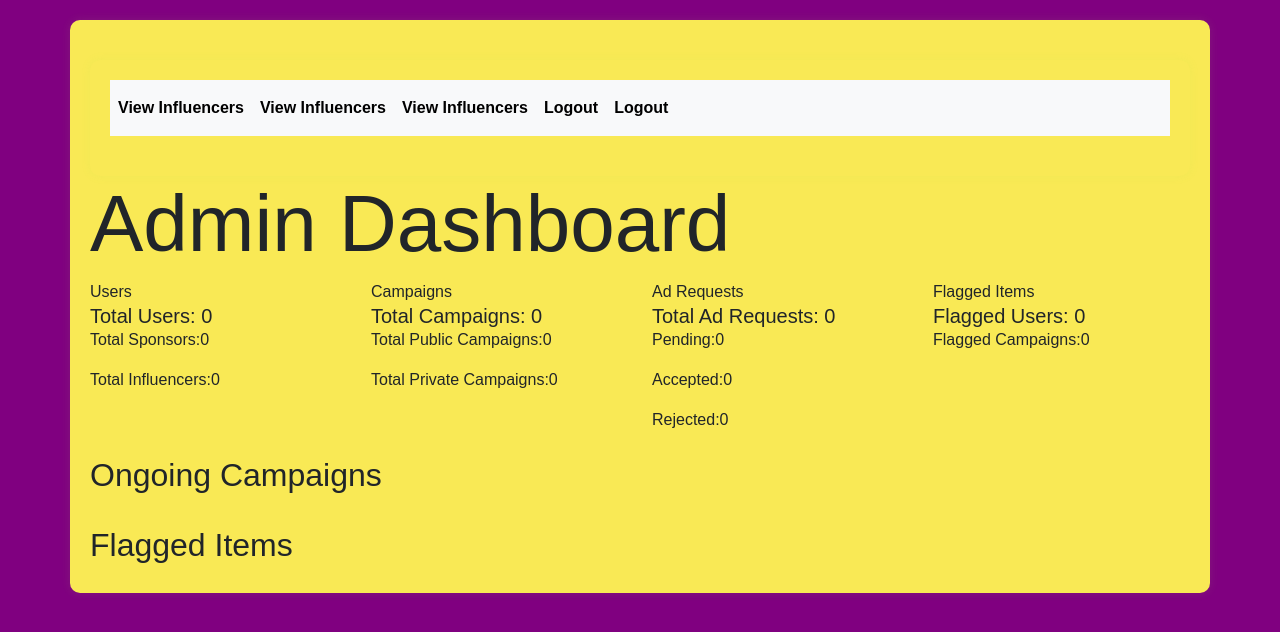
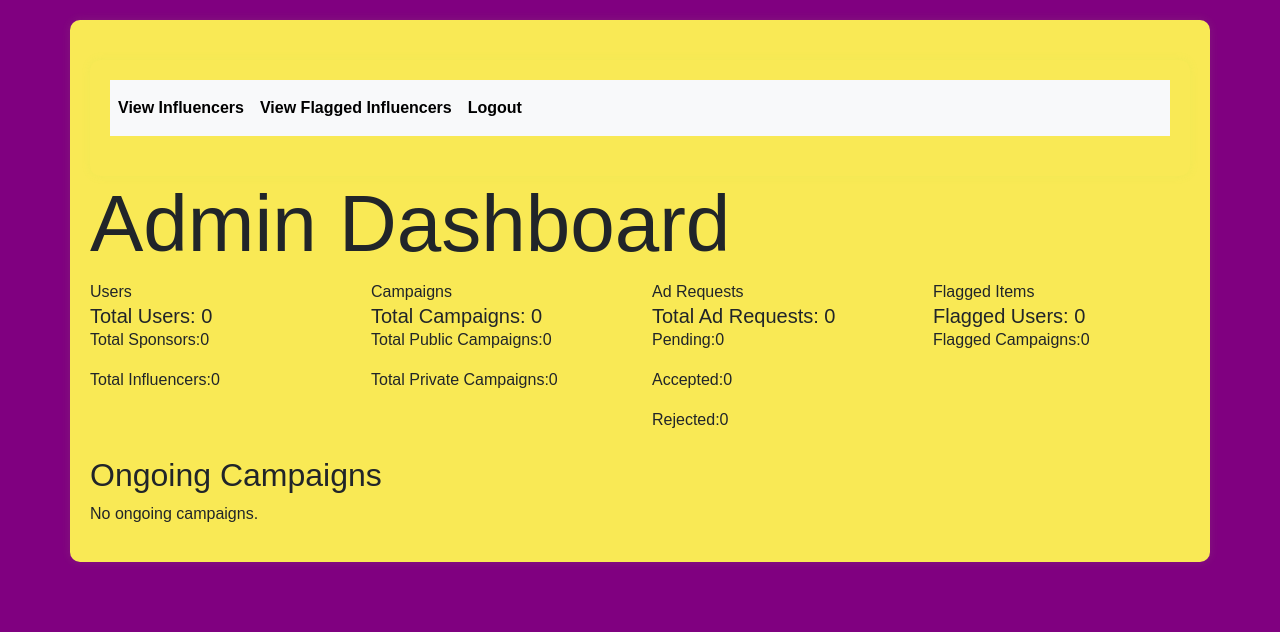
Before and after one commit to 23f3003216/startup-funding-platform, a Flask app: page /admin in a window 1280 px wide. Shown: the part 62-694 px from the top of the page. Run offline with Flask 3, Linux system fonts and the light colour scheme; the visitor is signed in with stand-in values (Sample User, id 1); data comes from the database, SQL or seed files in the repository; both versions use the stored data as it was after the commit; data that the repository does not hold is empty; parts of the project's set-up code (start-up, migrations or seed data) failed here and were passed over.

Commit message:
Till Admin Reinstate

```diff
--- a/routes.py
+++ b/routes.py
@@ -305,6 +305,45 @@ def admin_view_campaign(campaign_id):
     campaign=Campaign.query.get_or_404(campaign_id)
     return render_template('admin_view_campaign.html',campaign=campaign)
 
+@app.route('/admin/view_influencers')
+@auth_required
+def admin_view_influencers():
+    influencers = User.query.filter(User.user_type == 'influencer', User.flagged.is_(False)).all()
+    return render_template('admin_view_influencers.html',influencers=influencers)
+
+@app.route('/admin/view_flagged_influencers')
+@auth_required
+def admin_view_flagged_influencers():
+    flagged_influencers=User.query.filter(User.user_type=='influencer',User.flagged.is_(True)).all()
+    return render_template('admin_view_flagged_influencers.html',flagged_influencers=flagged_influencers)
+
+@app.route('/admin/flag_influencer/<int:influencer_id>')
+@auth_required
+def flag_influencer(influencer_id):
+    influencer = User.query.get_or_404(influencer_id)
+    influencer.flagged = True
+    db.session.commit()
+    flash('Influencer flagged.', 'success')
+    return redirect(url_for('admin_view_influencers'))
+
+@app.route('/admin/reinstate_influencer/<int:influencer_id>')
+@auth_required
+def reinstate_influencer(influencer_id):
+    influencer = User.query.get_or_404(influencer_id)
+    influencer.flagged = False
+    db.session.commit()
+    flash('Influencer reinstated.', 'success')
+    return redirect(url_for('admin_view_flagged_influencers'))
+
+@app.route('/admin/delete_influencer/<int:influencer_id>')
+@auth_required
+def delete_influencer(influencer_id):
+    influencer = User.query.get_or_404(influencer_id)
+    db.session.delete(influencer)
+    db.session.commit()
+    flash('Influencer deleted.', 'success')
+    return redirect(url_for('admin_view_flagged_influencers'))
+
 
 @app.route('/admin/view_item/<int:item_id>')
 @auth_required
@@ -344,10 +383,14 @@ def influencer_dashboard():
     if not influencer:
         flash('Not Found!','danger')
         return redirect(url_for('login'))
-    details=InfluencerDetails.query.filter_by(user_id=user_id).first()
-    active_campaigns=Campaign.query.join(AdRequest).filter(AdRequest.influencer_id == user_id, AdRequest.status == 'Accepted').all()
-    new_requests = AdRequest.query.filter_by(influencer_id=user_id, status='Pending').all()
-    return render_template('influencer_dashboard.html',user=influencer,details=details,active_campaigns=active_campaigns,new_requests=new_requests)
+    if current_user.flagged:
+        active_campaigns = []
+        new_requests = []
+    else:
+      details=InfluencerDetails.query.filter_by(user_id=user_id).first()
+      active_campaigns=Campaign.query.join(AdRequest).filter(AdRequest.influencer_id == user_id, AdRequest.status == 'Accepted').all()
+      new_requests = AdRequest.query.filter_by(influencer_id=user_id, status='Pending').all()
+      return render_template('influencer_dashboard.html',user=influencer,details=details,active_campaigns=active_campaigns,new_requests=new_requests)
 
 
 @app.route('/influencer/find-campaigns', methods=['GET','POST'])
--- a/templates/admin_dashboard.html
+++ b/templates/admin_dashboard.html
@@ -9,17 +9,12 @@
         <div class="collapse navbar-collapse" id="navbarSupportedContent">
           <ul class="navbar-nav me-auto mb-2 mb-lg-0">
             <li class="nav-item">
-              <a class="nav-link active" href="{{url_for('logout')}}">View Influencers</a>
+              <a class="nav-link active" href="{{url_for('admin_view_influencers')}}">View Influencers</a>
             </li>
             <li class="nav-item">
-                <a class="nav-link active" href="{{url_for('logout')}}">View Influencers</a>
+                <a class="nav-link active" href="{{url_for('admin_view_flagged_influencers')}}">View Flagged Influencers</a>
             </li>
-            <li class="nav-item">
-                <a class="nav-link active" href="{{url_for('logout')}}">View Influencers</a>
-            </li>
-            <li class="nav-item">
-                <a class="nav-link active" href="{{url_for('logout')}}">Logout</a>
-            </li>
+
             <li class="nav-item">
               <a class="nav-link active" href="{{url_for('logout')}}">Logout</a>
             </li>
@@ -72,28 +67,17 @@
     </div>
 
     <div class="mt-4">
-       <h2>Ongoing Campaigns</h2>
-       {% for campaign in ongoing_campaigns %}
-       <div class="card mb-3">
-         <div class="card-body">
-            <h5 class="card-title">{{campaign.name}}</h5>
-            <p class="card-text">Progress:{{campaign.progress}}%</p>
-            <a href="{{url_for('admin_view_campaign',campaign_id=campaign.id)}}" class="btn btn-primary">View</a>
-         </div>
-       </div>
-       {% endfor %}
+        <h2>Ongoing Campaigns</h2>
+        {% if ongoing_campaigns %}
+            <ul>
+                {% for campaign in ongoing_campaigns %}
+                    <li>{{ campaign.name }} - <a href="{{ url_for('admin_view_campaign', campaign_id=campaign.id) }}" class="btn btn-primary">View</a></li>
+                {% endfor %}
+            </ul>
+        {% else %}
+            <p>No ongoing campaigns.</p>
+        {% endif %}
     </div>
-    <div class="mt-4">
-       <h2>Flagged Items</h2>
-       {% for item in flagged_items %}
-        <div class="card mb-3">
-          <div class="card-body">
-            <h5 class="card-title">{{item.name}}</h5>
-            <a href="{{url_for('admin_view_campaign',campaign_id=campaign.id)}}" class="btn btn-primary">View</a>
-            <a href="{{url_for('remove_item',item_id=item.id)}}" class="btn btn-primary">Remove</a>
-        </div>
-    </div>
-    {% endfor %}
-    </div>
+
 </div>
 {% endblock %}
```
Also changed, not shown: templates/admin_view_flagged_influencers.html (added, +29 -0 lines), templates/admin_view_influencers.html (added, +22 -0 lines), templates/influencer_dashboard.html (+12 -6 lines), instance/db.sqlite3, templates/admin_view_campaigns.html (added), templates/admin_view_flagged_campaigns.html (added).
